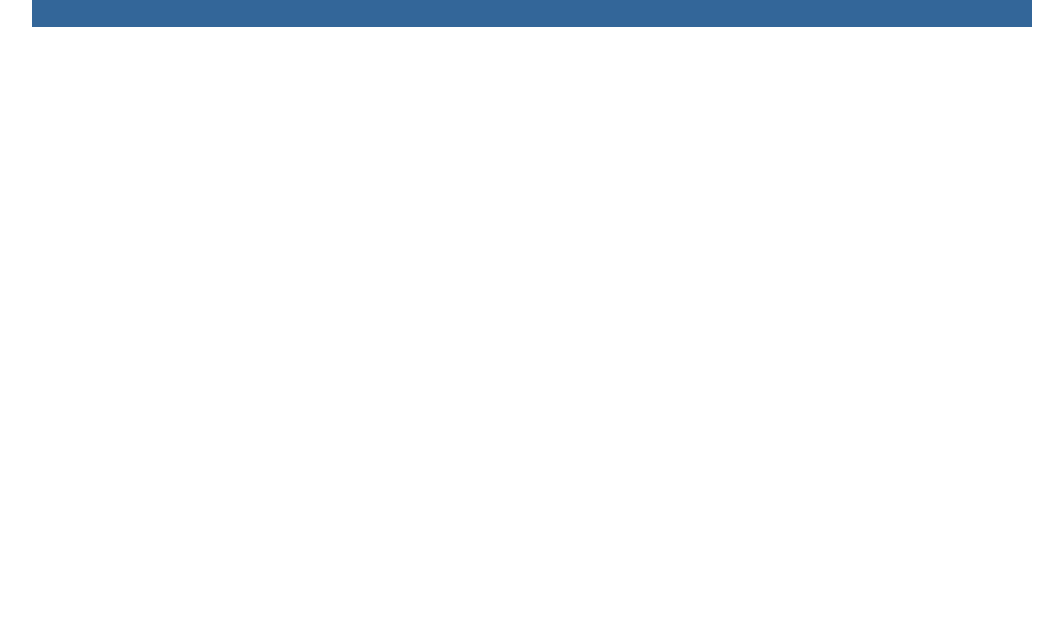
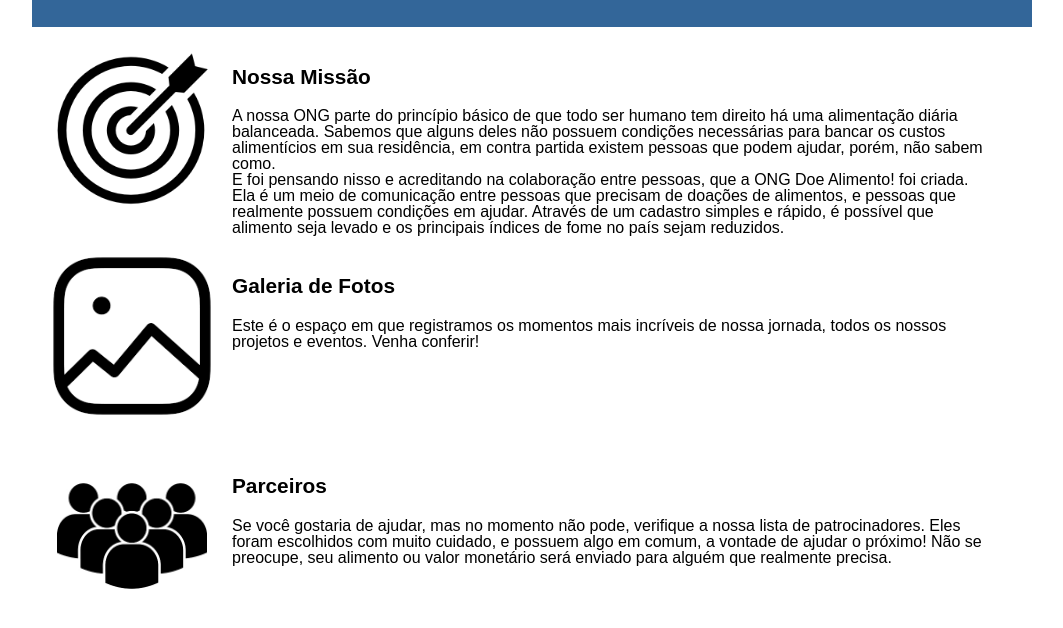
Before and after one commit to mamendees/Doe-Alimento, a plain HTML site: page sobre-nos/sobre-nos.html in a window 1280 px wide. Shown: the part 114-742 px from the top of the page, without its empty margins (108-1171 px from the left). Drawn offline with Linux system fonts and the light colour scheme.

Commit message:
TELAS: SOBRE-NOS E RANKING

```diff
--- a/sobre-nos/sobre-nos.css
+++ b/sobre-nos/sobre-nos.css
@@ -0,0 +1,18 @@
+.clear-section{
+    clear: both;
+}
+img{
+    float: left;
+}
+.paragrafo-article{
+    margin-top: 40px;
+    float: left;
+}
+
+strong{
+    font-weight: bolder !important;
+}
+
+p{
+    white-space: pre-line;
+}
--- a/sobre-nos/sobre-nos.html
+++ b/sobre-nos/sobre-nos.html
@@ -24,7 +24,46 @@
         </div>
     </header>
     <main>
+
+        <section class="clear-section">
+            <img title="Nossa Missão" width="200px"src="NOSSA-MISSAO.png"
+                alt="Imagem ilustrativa da nossa missão como ONG">
+            <article class="paragrafo-article">
+                <h1>Nossa Missão</h1>
+                <p>A nossa ONG parte do princípio básico de que todo ser humano tem direito há uma alimentação diária
+                    balanceada. Sabemos que alguns deles não possuem condições necessárias para bancar os custos
+                    alimentícios em sua residência, em contra partida existem pessoas que podem ajudar, porém, não sabem
+                    como.
+                    E foi pensando nisso e acreditando na colaboração entre pessoas, que a ONG Doe Alimento! foi criada.
+                    Ela é um meio de comunicação entre pessoas que precisam de doações de alimentos, e pessoas que
+                    realmente possuem condições em ajudar. Através de um cadastro simples e rápido, é possível que
+                    alimento seja levado e os principais índices de fome no país sejam reduzidos.</p>
+            </article>
+        </section>
+
+        <section class="clear-section">
+            <img title="Galeria de fotos" width="200px" src="ICONE-GALERIA.png"
+                alt="Imagem ilustrativa da nossa galeria de fotos">
+            <article class="paragrafo-article">
+                <h1>Galeria de Fotos</h1>
+                <p>Este é o espaço em que registramos os momentos mais incríveis de nossa jornada, todos os nossos
+                    projetos e eventos. Venha conferir!</p>
+            </article>
+        </section>
+
+
+        <section class="clear-section">
+            <img title="Parceiros" width="200px" src="PARCEIROS.jpg" alt="Imagem ilustrativa dos nossos parceiros">
+            <article class="paragrafo-article">
+                <h1>Parceiros</h1>
+                <p>Se você gostaria de ajudar, mas no momento não pode, verifique a nossa lista de patrocinadores. Eles
+                    foram escolhidos com muito cuidado, e possuem algo em comum, a vontade de ajudar o próximo! Não se
+                    preocupe, seu alimento ou valor monetário será enviado para alguém que realmente precisa.</p>
+            </article>
+        </section>
+
     </main>
+
 </body>
 
 </html>
```
Also changed, not shown: ranking/ranking.css (+14 -0 lines), ranking/ranking.html (+35 -1 lines), ranking/RANKING-FOTO.png (added), sobre-nos/ICONE-GALERIA.png (added), sobre-nos/NOSSA-MISSAO.png (added), sobre-nos/PARCEIROS.jpg (added).
